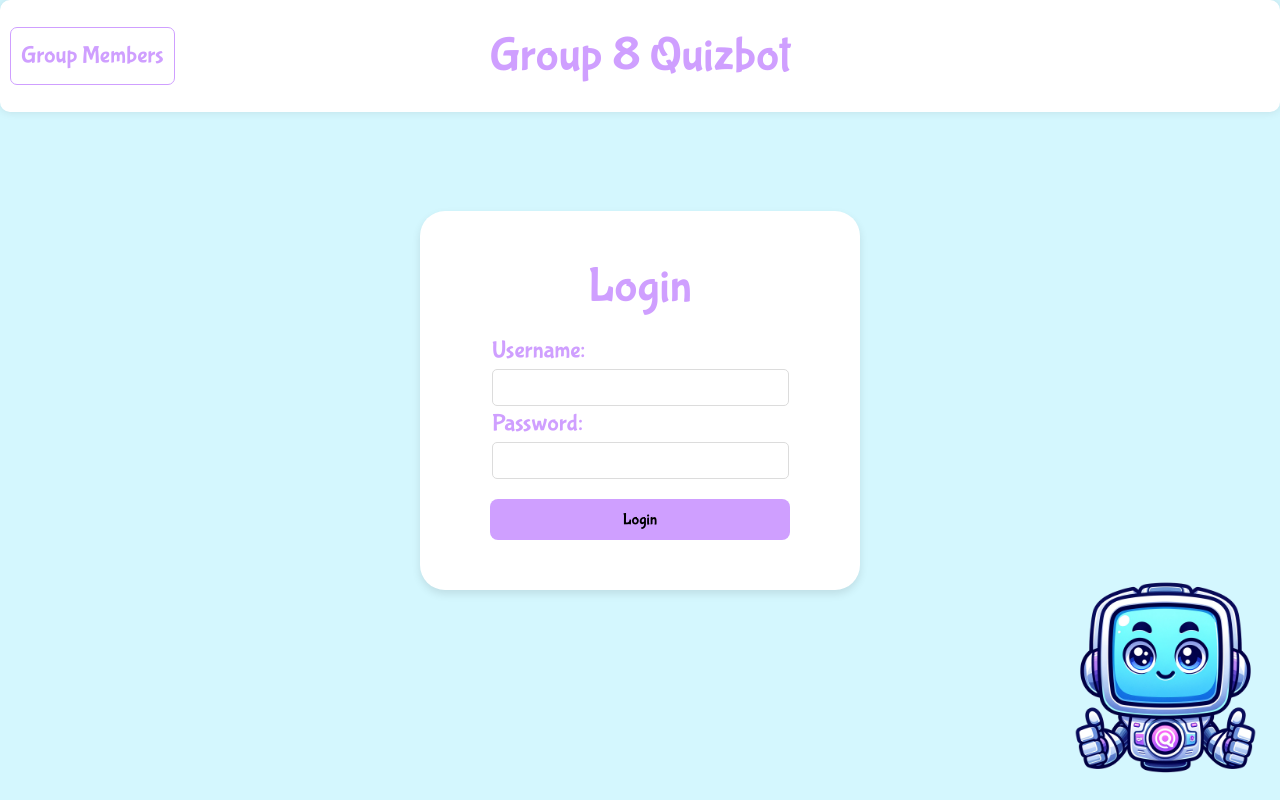
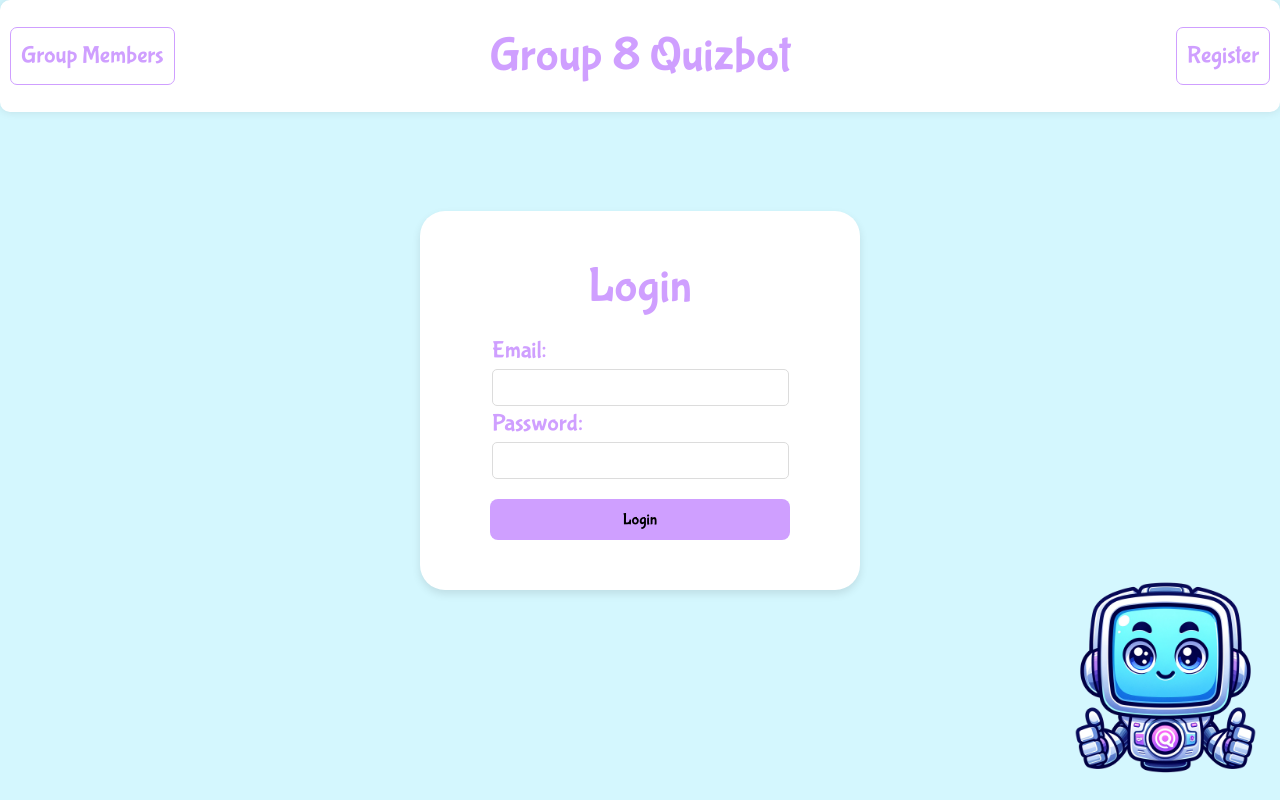
Before and after one commit to faitholopade/SWENG-Study-Bot, a React (Vite) app in the folder Frontend/: page / in a window 1280 px wide. Built offline with nearby package versions, Linux system fonts and the light colour scheme.

Commit message:
ok users can now register an account. Login logic side of things finished

```diff
--- a/Frontend/src/components/Login.jsx
+++ b/Frontend/src/components/Login.jsx
@@ -2,7 +2,27 @@ import React, { useState } from 'react';
 
 const Login = () => {
     const [username, setUsername] = useState('');
+    const [regUsername, setRegUsername] = useState('');
     const [password, setPassword] = useState('');
+    const [regPassword, setRegPassword] = useState('');
+    const [showRegister, setShowRegister] = useState(false);
+    const [name, setName] = useState('');
+    const [email, setEmail] = useState('');
+    const [registrationSuccess, setRegistrationSuccess] = useState('');
+
+    const resetForm = () => {
+       setName('');
+       setUsername('');
+       setRegUsername('');
+       setEmail('');
+       setPassword('');
+       setRegPassword('');
+       setRegistrationSuccess('');
+    };
+    const showRegistrationForm = () => {
+    setRegistrationSuccess('');
+    setShowRegister(true);
+    };
 
 const handleLogin = () => {
 /* fetch('http://localhost:8080/account/hello')
@@ -46,6 +66,42 @@ const handleLogin = () => {
     });
 };
 
+const handleRegister = () => {
+    fetch('http://localhost:8080/account/register', {
+        method: 'POST',
+        headers: {
+            'Content-Type': 'application/json',
+        },
+        body: JSON.stringify({
+            account: {
+                name: name,
+                username: regUsername,
+                email: email,
+                password: regPassword
+            }
+        }),
+    })
+    .then(response => {
+        if (!response.ok) {
+            throw new Error('Network response was not ok');
+        }
+
+        return response.text();
+    })
+    .then(data => {
+        console.log('Registration successful', data);
+        setRegistrationSuccess('Registration successful');
+        setTimeout(() => {
+                    resetForm(); // Reset form fields after showing the success message for a while
+                    setShowRegister(false); // Hide the form
+                }, 5000); // 3 seconds delay
+    })
+    .catch(error => {
+        console.error('There was a problem with the registration operation:', error);
+    });
+};
+
+
     return (
         <div>
         <div className="top-banner">
@@ -60,13 +116,28 @@ const handleLogin = () => {
                     <div>Milena </div>
                     <div>Dario </div>
                     </div>
+                    </div>
+                    <div className="register regH" onMouseOver={() => setShowRegister(true)} onMouseOut={() => registrationSuccess && setTimeout(() => setShowRegister(false), 5000)}>
+                      Register
+                      {showRegister && (
+                            <div className="register-form regS">
+                            <input type="text" value={name} onChange={(e) => setName(e.target.value)} placeholder="Name" />
+                            <input type="text" value={regUsername} onChange={(e) => setRegUsername(e.target.value)} placeholder="Username" />
+                            <input type="email" value={email} onChange={(e) => setEmail(e.target.value)} placeholder="Email" />
+                            <input type="password" value={regPassword} onChange={(e) => setRegPassword(e.target.value)} placeholder="Password" />
+                            <button onClick={handleRegister}>Register</button>
+                            {registrationSuccess && <div className="success-message">{registrationSuccess}</div>}
+                            </div>
+
+                       )}
+
                 </div>
             </div>
 
             <div className="LoginBox">
                 <h2 className ="Logins">Login</h2>
                 <form>
-                    <label className="login-label">Username: </label>
+                    <label className="login-label">Email: </label>
                     <input type="text" value={username} onChange={(e) => setUsername(e.target.value)} />
                     <br />
                     <label className="login-label">Password: </label>
--- a/Frontend/src/index.css
+++ b/Frontend/src/index.css
@@ -115,6 +115,48 @@ input:focus{
     color: #CF9FFF; /* Or any other color that suits your design */
     margin-left: 22px;
 }
+.register-form {
+    display: none;
+    position: absolute;
+    right: 0;
+    top: 100%;
+    background-color: white;
+    padding: 10px;
+    border: 1px solid #ddd;
+    width: 340px; /* Example fixed width */
+    /* Additional styles */
+}
+
+.register {
+    border-radius: 7px;
+    border: 1px solid #CF9FFF;
+    font-size: 24px;
+    background-color: white;
+    position: absolute;
+    right: 10px;
+    top: 50%;
+    transform: translateY(-50%);
+    padding: 10px;
+    cursor: pointer;
+    transition: width 0.3s ease; /* Smooth transition for width */
+    /* Add any additional styling as needed */
+}
+
+.register:hover {
+    width: 340px; /* Same width as .register-form */
+}
+
+.register:hover .register-form {
+    display: block;
+}
+.regH:hover {
+background-color:#CF9FFF;
+color: white;
+}
+.regS:hover {
+background-color: white;
+color: #CF9FFF;
+}
 
 a {
   font-weight: 500;
```
